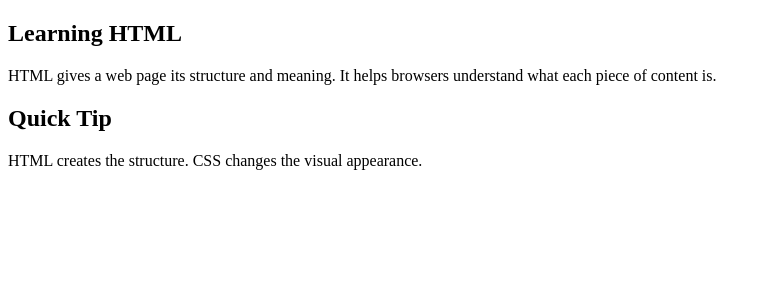
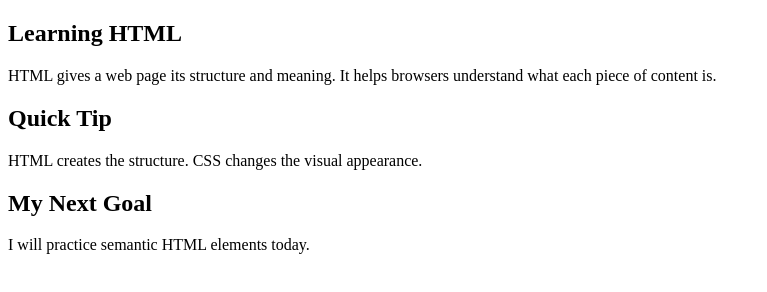
Before and after one commit to xajdys/aside-tag-practice, a plain HTML site: page index.html in a window 1280 px wide. Shown: the whole page, without its empty margins (0-767 px from the left). Drawn offline with Linux system fonts and the light colour scheme.

Commit message:
feat: add my next goal

```diff
--- a/index.html
+++ b/index.html
@@ -25,6 +25,9 @@
                     HTML creates the structure. CSS changes the visual appearance.
                 </p>
             </aside>
+
+            <h2>My Next Goal</h2>
+            <p>I will practice semantic HTML elements today.</p>
         </article>
     </main>
 </body>
```
